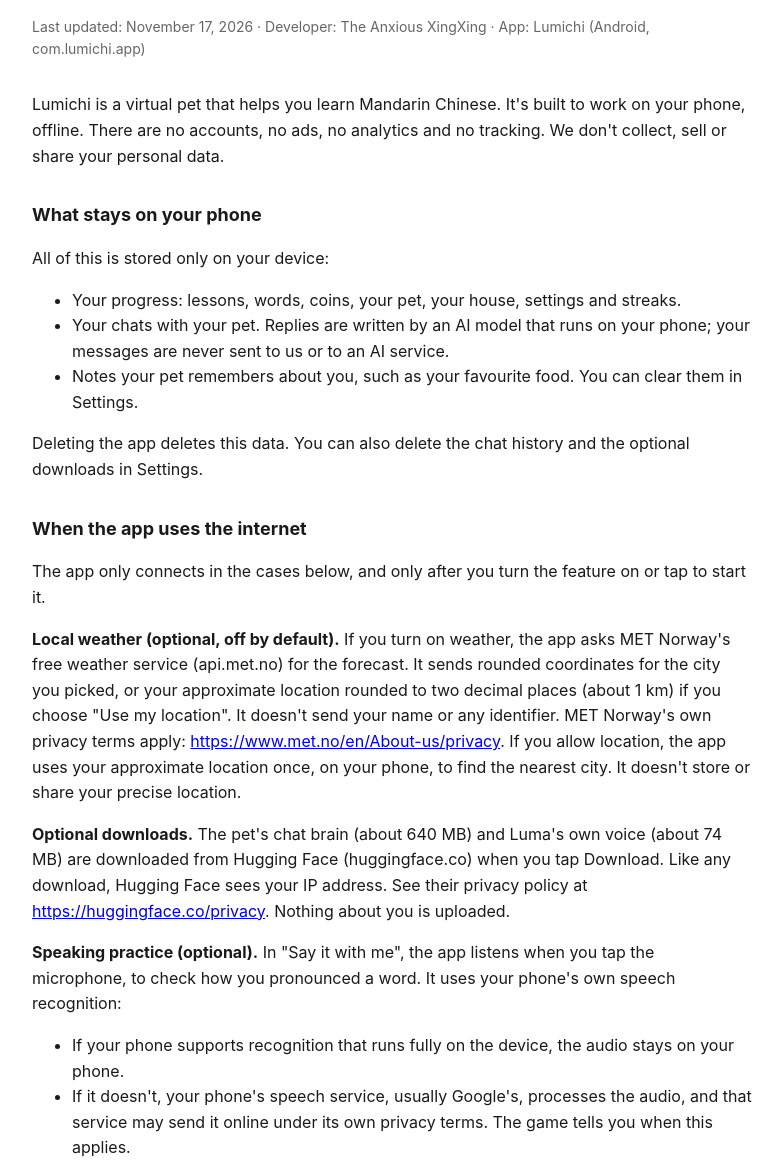
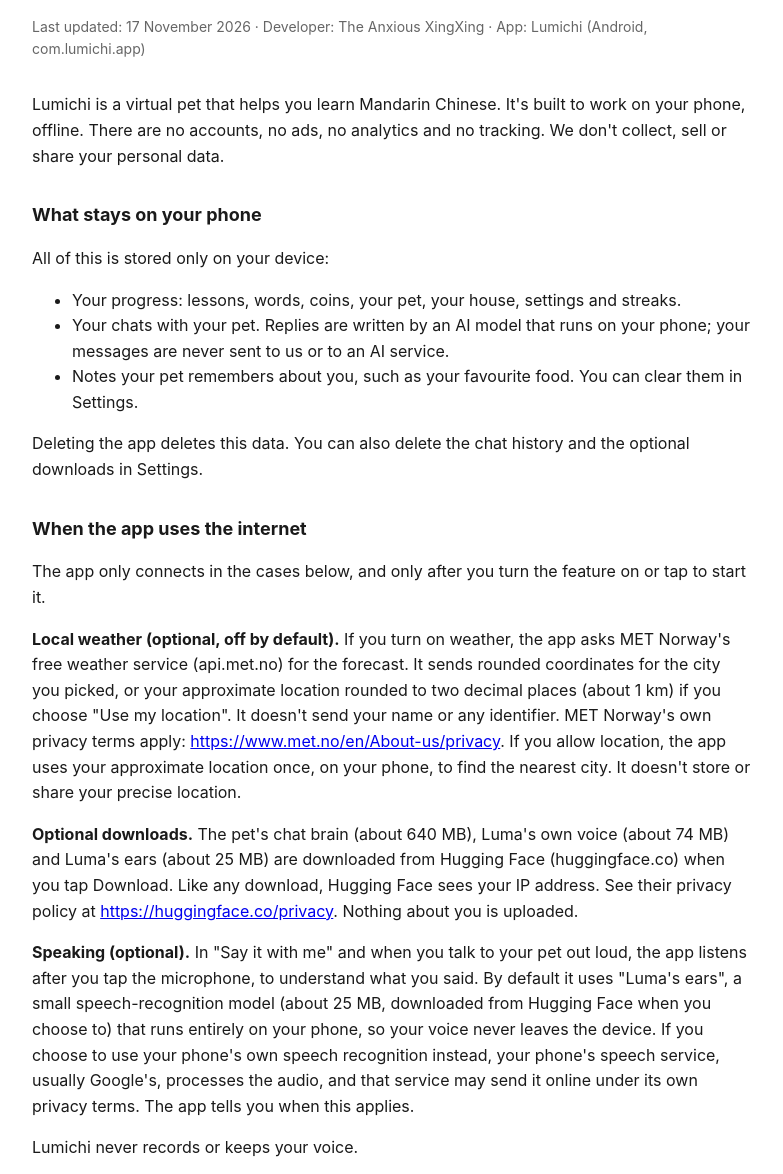
Before and after one commit to Andre-Durante/privacy-policy, a plain HTML site: page lumichi.html in a window 1280 px wide. Shown: the part 88-1262 px from the top of the page, without its empty margins (248-1031 px from the left). Drawn offline with Linux system fonts and the light colour scheme.

Commit message:
Lumichi: speaking now uses Luma's offline ears
Co-Authored-By: Claude Opus 5.5 <noreply@anthropic.com>

```diff
--- a/lumichi.html
+++ b/lumichi.html
@@ -5,17 +5,9 @@
   <meta name="viewport" content="width=device-width, initial-scale=1.0" />
   <title>Lumichi Privacy Policy</title>
   <style>
-    body {
-      font-family: -apple-system, BlinkMacSystemFont, "Segoe UI", Roboto, sans-serif;
-      max-width: 720px;
-      margin: 40px auto;
-      padding: 0 20px;
-      line-height: 1.6;
-      color: #1a1a1a;
-    }
+    body { font-family: -apple-system, BlinkMacSystemFont, "Segoe UI", Roboto, sans-serif; max-width: 720px; margin: 40px auto; padding: 0 20px; line-height: 1.6; color: #1a1a1a; }
     h1 { font-size: 28px; }
     h2 { font-size: 18px; margin-top: 32px; }
-    h3 { font-size: 16px; margin-top: 24px; }
     .updated { color: #666; font-size: 14px; margin-bottom: 32px; }
     table { border-collapse: collapse; width: 100%; font-size: 15px; }
     th, td { border: 1px solid #ddd; padding: 6px 8px; text-align: left; vertical-align: top; }
@@ -24,7 +16,7 @@
 </head>
 <body>
   <h1>Lumichi Privacy Policy</h1>
-  <p class="updated">Last updated: November 17, 2026 · Developer: The Anxious XingXing · App: Lumichi (Android, com.lumichi.app)</p>
+  <p class="updated">Last updated: 17 November 2026 · Developer: The Anxious XingXing · App: Lumichi (Android, com.lumichi.app)</p>
   <p>Lumichi is a virtual pet that helps you learn Mandarin Chinese. It's built to work on your phone, offline. There are no accounts, no ads, no analytics and no tracking. We don't collect, sell or share your personal data.</p>
   <h2>What stays on your phone</h2>
   <p>All of this is stored only on your device:</p>
@@ -37,12 +29,8 @@
   <h2>When the app uses the internet</h2>
   <p>The app only connects in the cases below, and only after you turn the feature on or tap to start it.</p>
   <p><strong>Local weather (optional, off by default).</strong> If you turn on weather, the app asks MET Norway's free weather service (api.met.no) for the forecast. It sends rounded coordinates for the city you picked, or your approximate location rounded to two decimal places (about 1 km) if you choose "Use my location". It doesn't send your name or any identifier. MET Norway's own privacy terms apply: <a href="https://www.met.no/en/About-us/privacy">https://www.met.no/en/About-us/privacy</a>. If you allow location, the app uses your approximate location once, on your phone, to find the nearest city. It doesn't store or share your precise location.</p>
-  <p><strong>Optional downloads.</strong> The pet's chat brain (about 640 MB) and Luma's own voice (about 74 MB) are downloaded from Hugging Face (huggingface.co) when you tap Download. Like any download, Hugging Face sees your IP address. See their privacy policy at <a href="https://huggingface.co/privacy">https://huggingface.co/privacy</a>. Nothing about you is uploaded.</p>
-  <p><strong>Speaking practice (optional).</strong> In "Say it with me", the app listens when you tap the microphone, to check how you pronounced a word. It uses your phone's own speech recognition:</p>
-  <ul>
-    <li>If your phone supports recognition that runs fully on the device, the audio stays on your phone.</li>
-    <li>If it doesn't, your phone's speech service, usually Google's, processes the audio, and that service may send it online under its own privacy terms. The game tells you when this applies.</li>
-  </ul>
+  <p><strong>Optional downloads.</strong> The pet's chat brain (about 640 MB), Luma's own voice (about 74 MB) and Luma's ears (about 25 MB) are downloaded from Hugging Face (huggingface.co) when you tap Download. Like any download, Hugging Face sees your IP address. See their privacy policy at <a href="https://huggingface.co/privacy">https://huggingface.co/privacy</a>. Nothing about you is uploaded.</p>
+  <p><strong>Speaking (optional).</strong> In "Say it with me" and when you talk to your pet out loud, the app listens after you tap the microphone, to understand what you said. By default it uses "Luma's ears", a small speech-recognition model (about 25 MB, downloaded from Hugging Face when you choose to) that runs entirely on your phone, so your voice never leaves the device. If you choose to use your phone's own speech recognition instead, your phone's speech service, usually Google's, processes the audio, and that service may send it online under its own privacy terms. The app tells you when this applies.</p>
   <p>Lumichi never records or keeps your voice.</p>
   <p><strong>Reports and emails.</strong> If you tap "Report" on a reply or "Send a report" after a problem, your email app opens with a message to us. Nothing is sent unless you send that email. We use reports only to fix problems and improve the pet's replies.</p>
   <h2>Permissions</h2>
```
